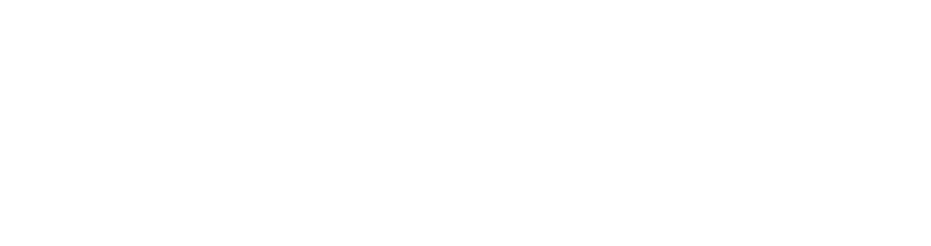
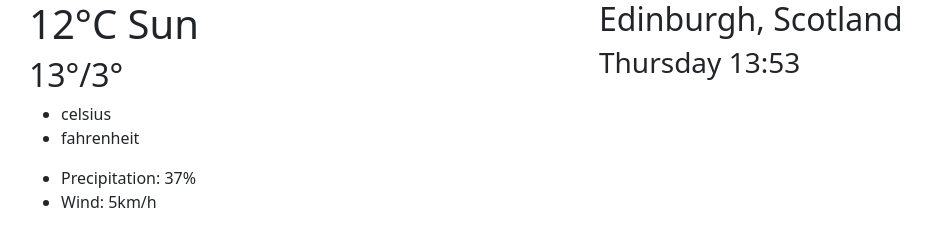
Before and after one commit to rachelfras/weather_app_vanilla, a plain HTML site: page index.html in a window 1280 px wide. Shown: the whole page, without its empty margins (53-984 px from the left). Drawn offline with nearby package versions, Linux system fonts and the light colour scheme.

Commit message:
Basic html frame
Basic layout of forecast
Change from draft - <section class="widget"> section is now div element

```diff
--- a/index.html
+++ b/index.html
@@ -16,6 +16,29 @@
     <script src="https://unpkg.com/axios/dist/axios.min.js"></script>
   </head>
   <body>
+    <div class="container">
+      <div class="widget">
+        <div class="row">
+          <div class="col-6">
+            <h1>12°C Sun</h1>
+            <h2>13°/3°</h2>
+            <ul>
+              <li>celsius</li>
+              <li>fahrenheit</li>
+            </ul>
+          </div>
+          <div class="col-6">
+            <h2>Edinburgh, Scotland</h2>
+            <h3>Thursday 13:53</h3>
+          </div>
+        </div>
+        <ul>
+          <li>Precipitation: 37%</li>
+          <li>Wind: 5km/h</li>
+        </ul>
+      </div>
+    </div>
+
     <script src="src/script.js"></script>
   </body>
 </html>
```
